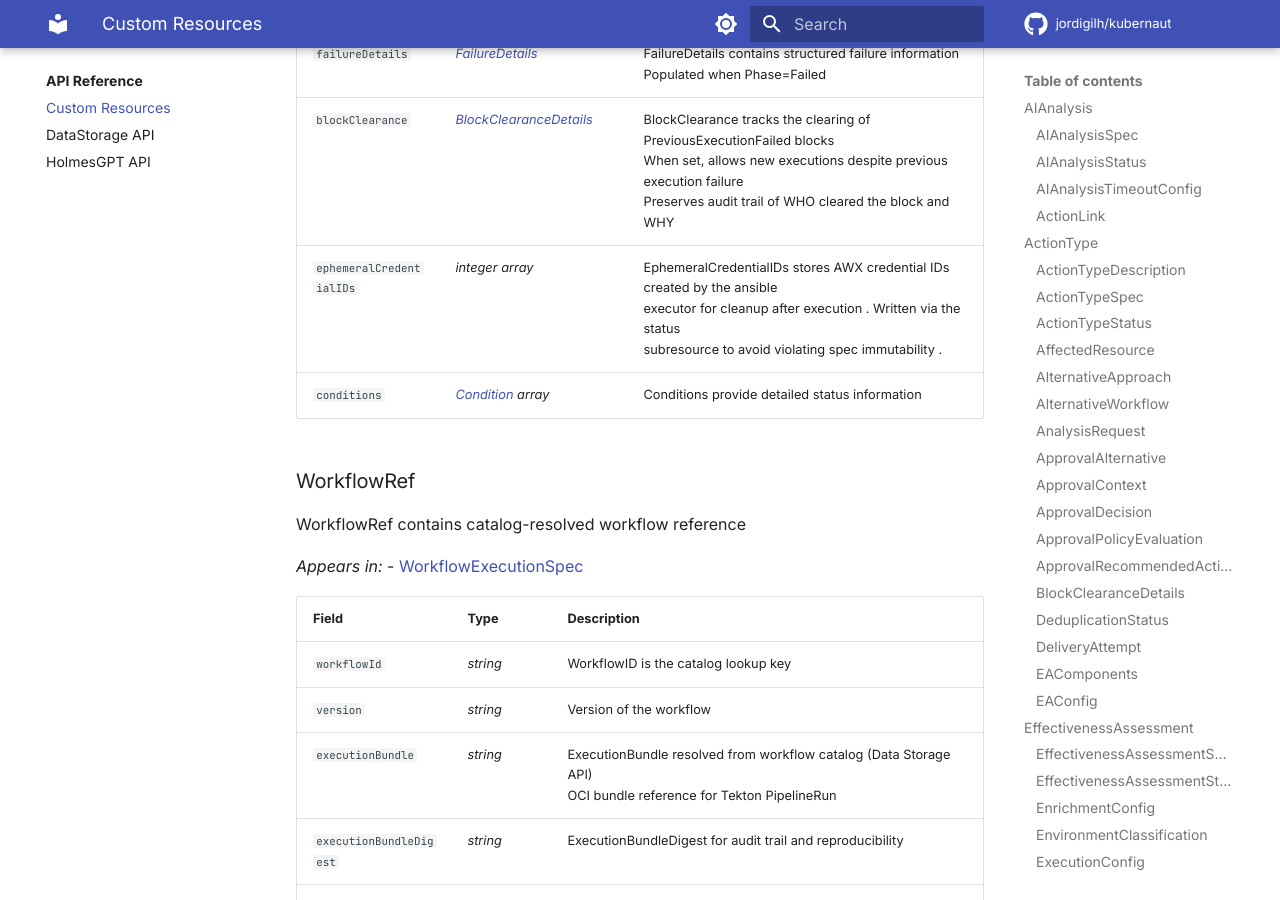
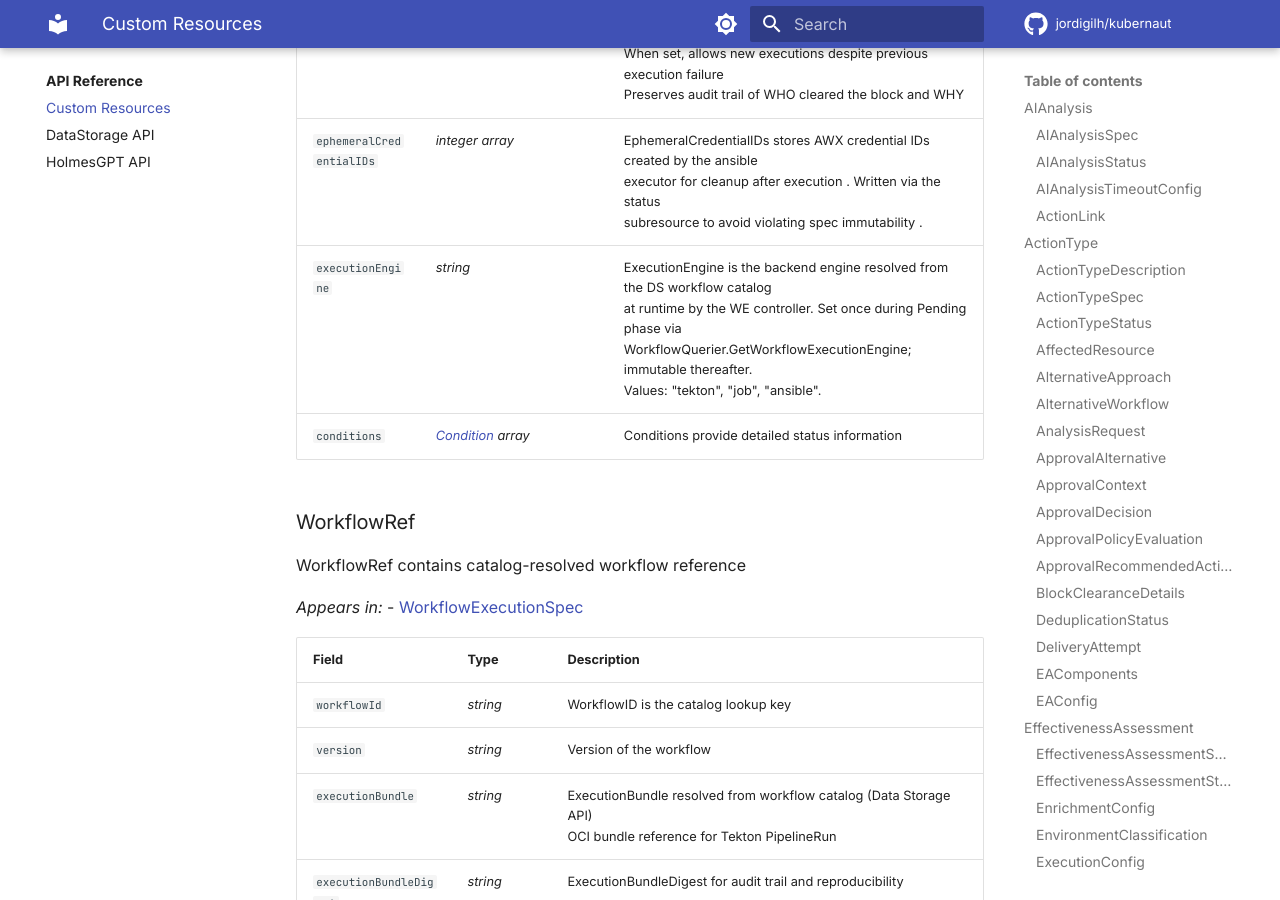
Before and after one commit to jordigilh/kubernaut-docs, an MkDocs documentation site: the page built from docs/api-reference/crds.md, in a window 1280 px wide and 900 px high, scrolled down 57174 px. Built offline with MkDocs 1.6.1 and Material for MkDocs 9.7.7, drawn with Linux system fonts in a browser that asks for light colours; comment, search, counter and statistics services are not loaded; the version menu is left out; some of the changed text lies outside the part shown.

Commit message:
docs: update executionEngine location (spec → status) per #518
The WE controller now resolves executionEngine at runtime from the DS
workflow catalog during the Pending phase, instead of RO setting it in
the WFE spec at creation time. Regenerated crds.md reflects the field
moving from WorkflowExecutionSpec to WorkflowExecutionStatus.

Made-with: Cursor

```diff
--- a/docs/api-reference/crds.md
+++ b/docs/api-reference/crds.md
@@ -1569,6 +1568,7 @@ _Appears in:_
 | `failureDetails`| _[FailureDetails](#failuredetails)_| FailureDetails contains structured failure information<br />Populated when Phase=Failed|
 | `blockClearance`| _[BlockClearanceDetails](#blockclearancedetails)_| BlockClearance tracks the clearing of PreviousExecutionFailed blocks<br />When set, allows new executions despite previous execution failure<br />Preserves audit trail of WHO cleared the block and WHY|
 | `ephemeralCredentialIDs`| _integer array_| EphemeralCredentialIDs stores AWX credential IDs created by the ansible<br />executor for cleanup after execution . Written via the status<br />subresource to avoid violating spec immutability .|
+| `executionEngine`| _string_| ExecutionEngine is the backend engine resolved from the DS workflow catalog<br />at runtime by the WE controller. Set once during Pending phase via<br />WorkflowQuerier.GetWorkflowExecutionEngine; immutable thereafter.<br />Values: "tekton", "job", "ansible".|
 | `conditions`| _[Condition](https://kubernetes.io/docs/reference/generated/kubernetes-api/v/#condition-v1-meta) array_| Conditions provide detailed status information|
 
 
--- a/docs/architecture/workflow-execution.md
+++ b/docs/architecture/workflow-execution.md
@@ -85,7 +85,7 @@ Fetches workflow dependencies from DataStorage and validates them in the executi
 
 ### 4. Execution Creation
 
-Creates a Kubernetes Job, Tekton PipelineRun, or AWX Job based on `ExecutionEngine`:
+Resolves the execution engine from the DS workflow catalog and creates a Kubernetes Job, Tekton PipelineRun, or AWX Job accordingly:
 
 - The executor registry dispatches to the appropriate engine (`tekton`, `job`, or `ansible`)
 - **AlreadyExists handling** (Job/Tekton only): If the resource already exists and belongs to this WFE, adopt it (idempotent). If it belongs to another WFE, mark as `Failed` (race condition).
```
Also changed, not shown: other parts of docs/api-reference/crds.md (+0 -1 lines).
